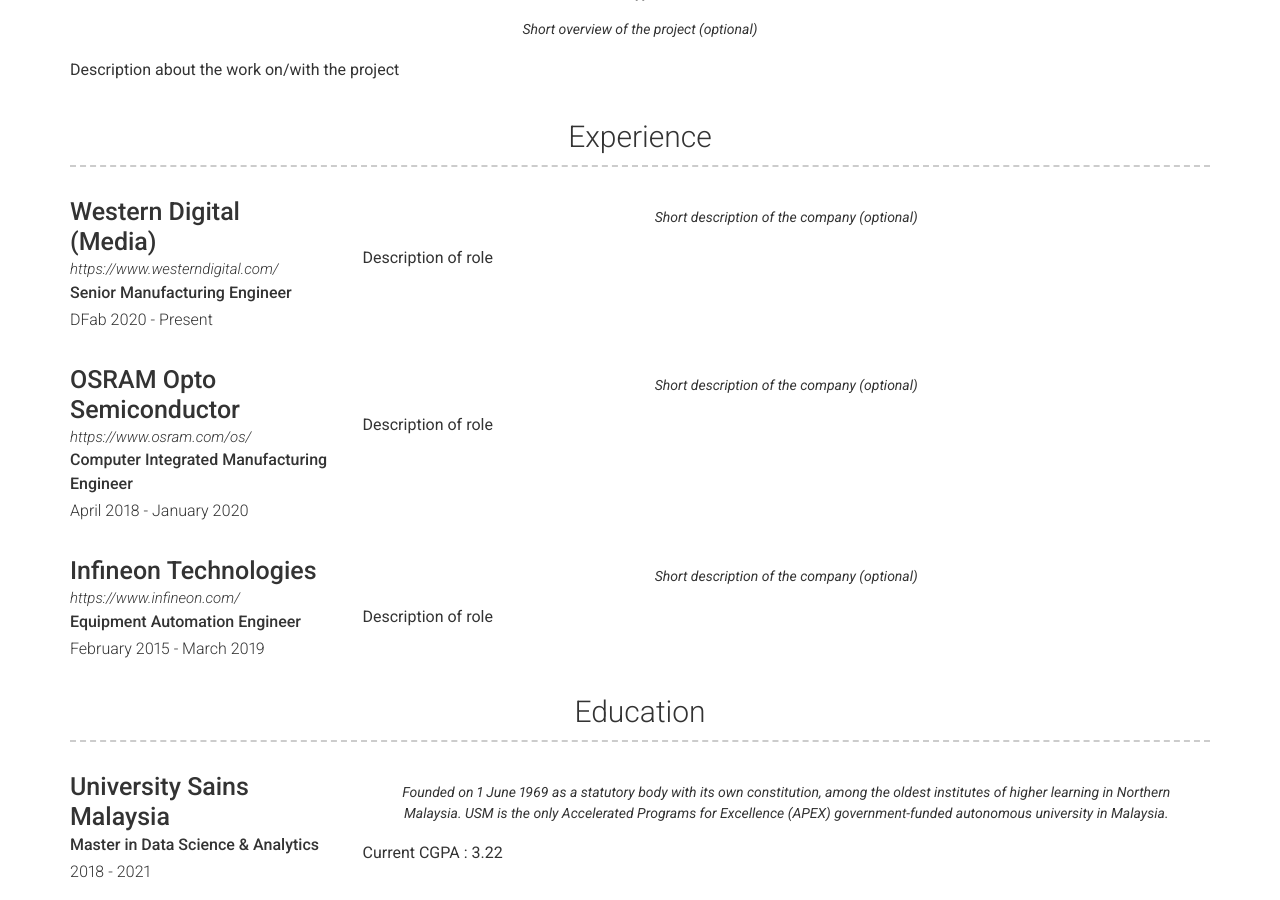
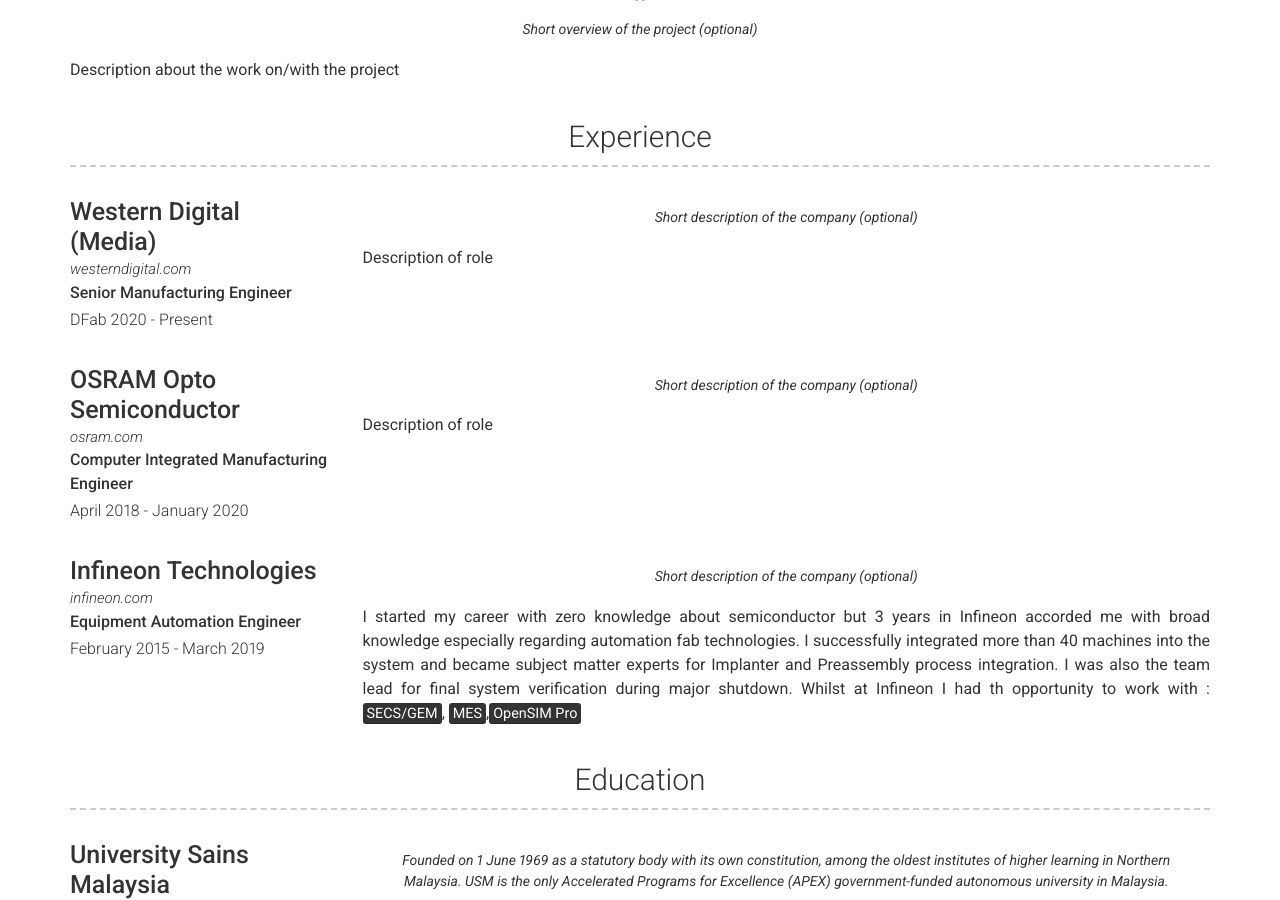
Before and after one commit to mahirahamzah/Resume, a Jekyll site: the page built from index.md, in a window 1280 px wide and 900 px high, scrolled down 678 px. Built offline with Jekyll 4.4.1, drawn with Linux system fonts in a browser that asks for light colours; nearby versions of some CDN libraries.

Commit message:
Update experience.yml

```diff
--- a/_data/experience.yml
+++ b/_data/experience.yml
@@ -1,7 +1,7 @@
 # Experience template
 - layout: left
   company: Western Digital (Media)
-  link: https://www.westerndigital.com/
+  link: westerndigital.com
   job_title: Senior Manufacturing Engineer
   dates: DFab 2020 - Present
   quote: >
@@ -12,7 +12,7 @@
 # Experience template
 - layout: left
   company: OSRAM Opto Semiconductor
-  link: https://www.osram.com/os/
+  link: osram.com
   job_title: Computer Integrated Manufacturing Engineer
   dates: April 2018 - January 2020
   quote: >
@@ -23,10 +23,12 @@
 # Experience template
 - layout: left
   company: Infineon Technologies
-  link: https://www.infineon.com/
+  link: infineon.com
   job_title: Equipment Automation Engineer
   dates: February 2015 - March 2019
   quote: >
    Short description of the company (optional)
   description: | # this will include new lines to allow paragraphs
-    Description of role
+    I started my career with zero knowledge about semiconductor but 3 years in Infineon accorded me with broad knowledge especially regarding automation fab technologies.
+    I successfully integrated more than 40 machines into the system and became subject matter experts for Implanter and Preassembly process integration. I was also the team lead for final system verification during major shutdown.
+    Whilst at Infineon I had th opportunity to work with : <mark>SECS/GEM</mark>, <mark>MES</mark>,<mark>OpenSIM Pro</mark>
```
